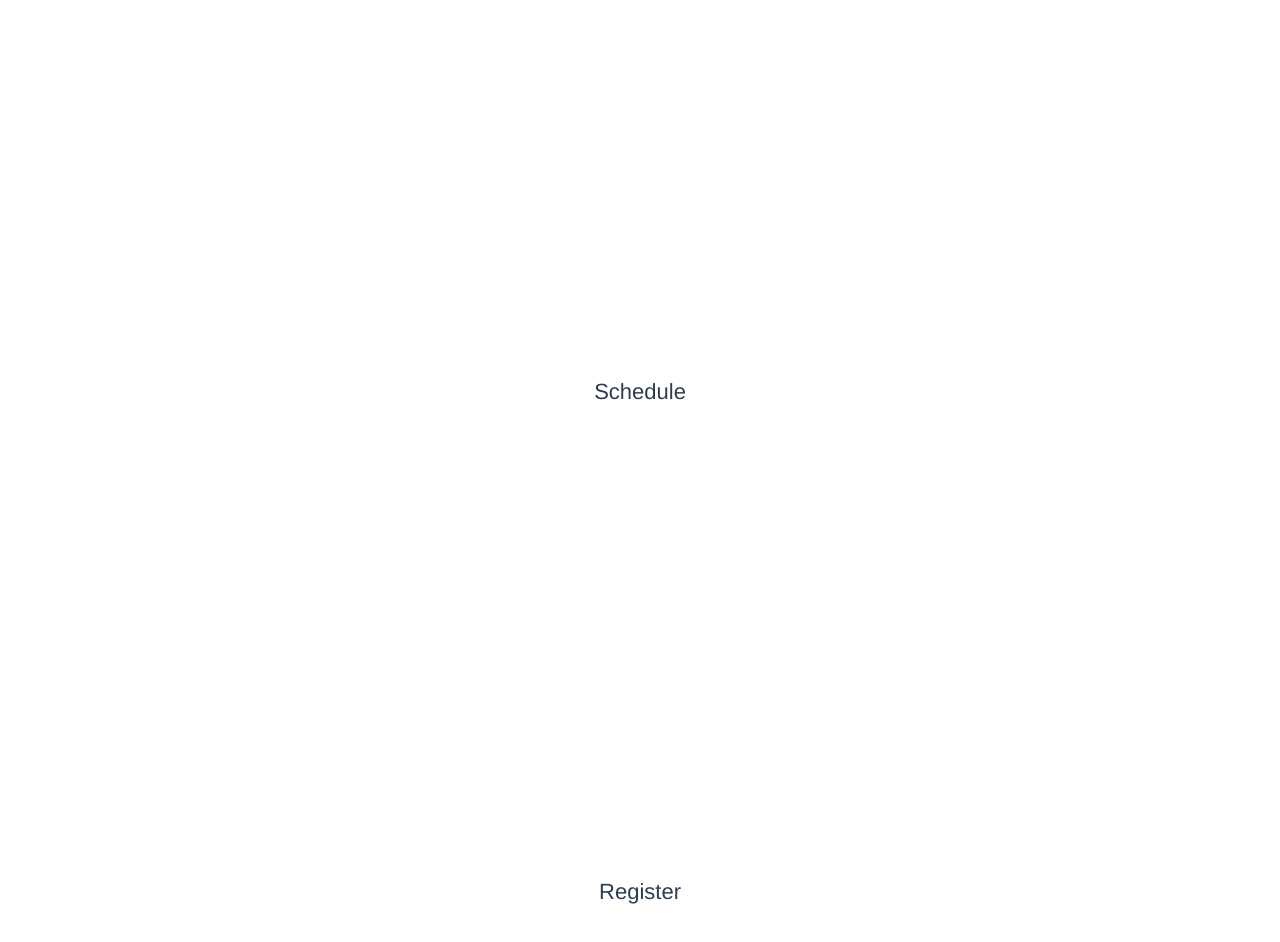
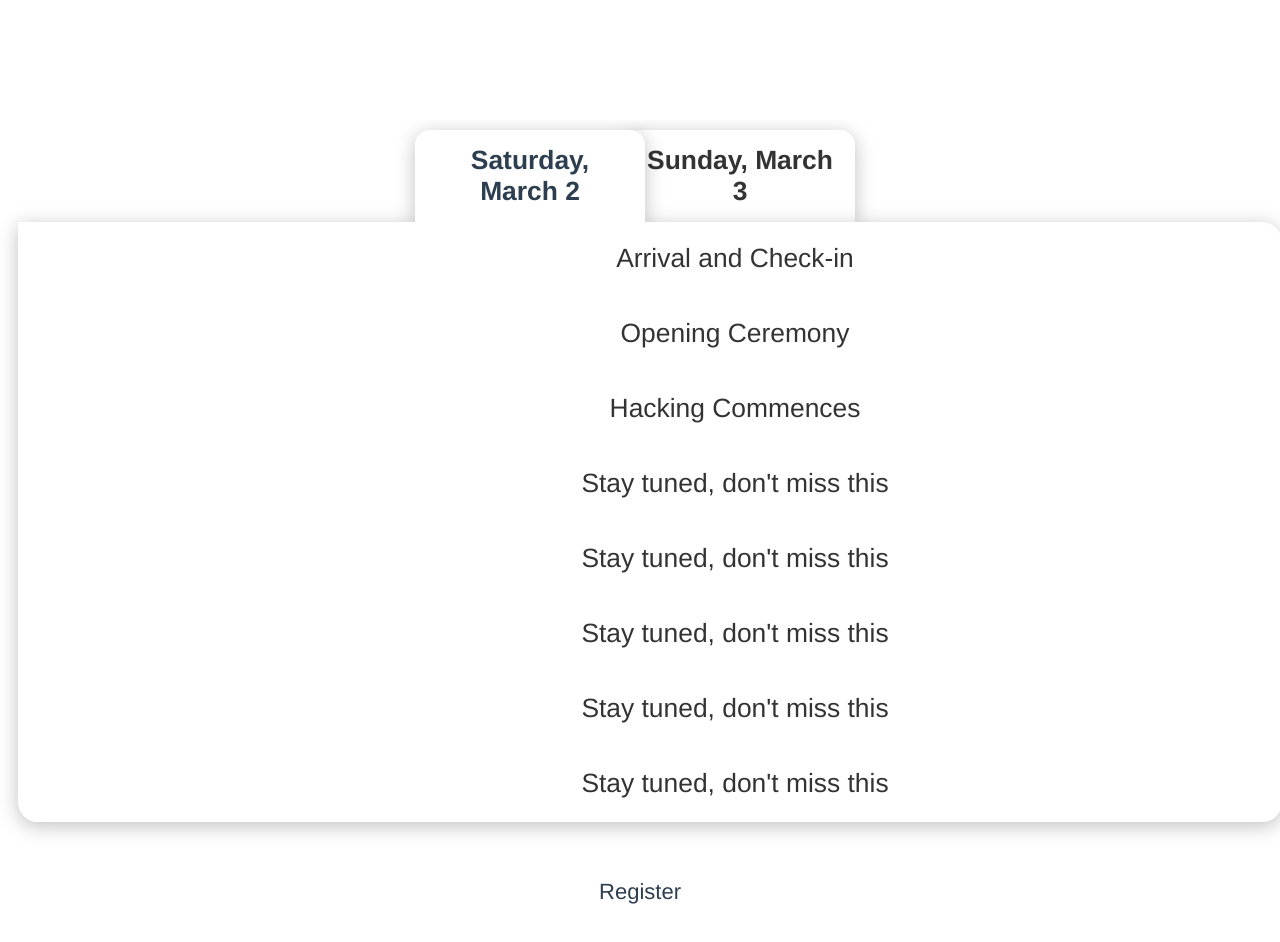
Before and after one commit to shsHacks/shs-hacks-2020, a Vue app: page / in a window 1280 px wide. Shown: the part 1120-2062 px from the top of the page. Built offline with nearby package versions, Linux system fonts and the light colour scheme.

Commit message:
nav bar sub functionality, schedule somewhat added

```diff
--- a/package.json
+++ b/package.json
@@ -9,6 +9,8 @@
   },
   "dependencies": {
     "core-js": "^3.4.4",
+    "node-sass": "^4.13.0",
+    "sass-loader": "^8.0.1",
     "vue": "^2.6.10"
   },
   "devDependencies": {
--- a/src/App.vue
+++ b/src/App.vue
@@ -23,7 +23,7 @@
         <p class = "centerme">Location</p>
       </div>
       <div id = "Schedule" class="filler">
-        <p class = "centerme">Schedule</p>
+        <schedule id ="schedule"/>
       </div>
       <div id = "Register" class="filler">
         <p class = "centerme">Register</p>
@@ -44,11 +44,11 @@
 
 <script>
 //import HelloWorld from './components/HelloWorld.vue'
-
+import Schedule from '@/sections/Schedule.vue';
 export default {
   name: 'app',
   components: {
-
+   Schedule
   //HelloWorld
   }
 }
@@ -61,6 +61,7 @@ function scrollFunction() {
     document.getElementById("my-menu").style.top = "-50px";
   }
 }
+
 </script>
 
 <style>
--- /dev/null
+++ b/src/components/SwitchByDevice.vue
@@ -0,0 +1,46 @@
+<template>
+  <div class="switch-by-device">
+    <div class="thing" :class="defaultThingClasses"><slot/></div>
+    <div class="thing mobile"><slot name="mobile"/></div>
+    <div class="thing tablet"><slot name="tablet"/></div>
+    <div class="thing desktop"><slot name="desktop"/></div>
+  </div>
+</template>
+
+<script>
+export default {
+  computed: {
+    defaultThingClasses() {
+      const classes = ['mobile', 'tablet', 'desktop'];
+
+      Object.keys(this.$slots).forEach(slotName => {
+        const index = classes.indexOf(slotName);
+        if (index > -1) {
+          classes.splice(index, 1); // remove that class
+        }
+      });
+
+      return classes;
+    }
+  }
+}
+</script>
+
+<style lang="sass" scoped>
+@import 'src/style.sass'
+.thing
+  display: none
+
+  &.mobile
+    +mobile
+      display: initial
+
+  &.tablet
+    +tablet
+      display: initial
+
+  &.desktop
+    +desktop
+      display: initial
+
+</style>
--- /dev/null
+++ b/src/data/schedule.json
@@ -0,0 +1,26 @@
+[
+    {
+      "date": "3/2/2019",
+      "events": [
+        { "start": "12:30PM", "end": "1:30PM", "text": "Arrival and Check-in" , "iam": 1},
+        { "start": "1:30PM", "end": "2:00PM", "text": "Opening Ceremony" , "iam": 2},
+        { "start": "2:00PM", "text": "Hacking Commences" },
+        { "start": "2:30PM", "end": "4:00PM", "text": "Stay tuned, don't miss this","iam": 3 },
+        { "start": "4:15PM", "end": "5:45PM", "text": "Stay tuned, don't miss this","iam": 4},
+        { "start": "6:00PM", "end": "7:00PM", "text": "Stay tuned, don't miss this","iam": 5 },
+        { "start": "8:00PM", "end": "9:00PM", "text": "Stay tuned, don't miss this", "iam": 6},
+        { "start": "9:15PM", "end": "10:45PM", "text": "Stay tuned, don't miss this","iam": 7 }
+      ]
+    },
+    {
+      "date": "3/3/2019",
+      "events": [
+        { "start": "12:00AM", "end": "1:30AM", "text": "Stay tuned, don't miss this","iam": 8 },
+        { "start": "3:00AM", "end": "4:00AM", "text": "Stay tuned, don't miss this" ,"iam": 9},
+        { "start": "9:00AM", "text": "Submission Deadline" ,"iam": 10},
+        { "start": "9:00AM", "end": "10:00AM", "text": "Stay tuned, don't miss this","iam": 11 },
+        { "start": "10:00AM", "end": "11:00AM", "text": "Stay tuned, don't miss this" ,"iam": 12},
+        { "start": "12:30PM", "end": "1:00PM", "text": "Awards Ceremony" ,"iam": 13}
+      ]
+    }
+  ]
--- /dev/null
+++ b/src/sections/Schedule.vue
@@ -0,0 +1,218 @@
+<template>
+    <div class="schedule" :style="{ '--color': color}">
+      <div class="tabs">
+        <div
+          class="tab"
+          v-for="(day, index) in schedule"
+          :class="{ selected: index === selectedDay }"
+          :style="getTabStyle(index)"
+          @click="selectedDay = index"
+          :key='day.date'>
+          <switch-by-device>
+            <span>{{ getDayString(day.date) }}</span>
+            <span slot="mobile">{{ getDayStringMobile(day.date) }}</span>
+          </switch-by-device>
+        </div>
+      </div>
+
+      <div class="card" :style="{ height: `${cardHeight}px` }">
+        <div class="time-background"/>
+
+        <div
+          class="event-container"
+          v-for="(day, index) in schedule"
+          :style="getEventContainerStyle(index)"
+          ref="events-container"
+          :key = "day.date">
+          <div class="event" v-for="event in day.events" :key = 'event.iam'>
+            <div class="time">
+              <div class="start" v-html="setSmallCaps(event.start)"/>
+              <div class="end" v-html="setSmallCaps(event.end)"/>
+            </div>
+            <div class="text">{{ event.text }}</div>
+          </div>
+        </div>
+      </div>
+    </div>
+
+</template>
+
+<script>
+
+import SwitchByDevice from "@/components/SwitchByDevice.vue";
+import schedule from '@/data/schedule.json';
+
+export default {
+  props: {
+    scroll: { type: Number, required: true },
+    color: { type: String, required: true },
+  },
+  data() {
+    return {
+      schedule,
+      selectedDay: 0,
+      cardHeight: 0,
+    }
+  },
+  mounted() {
+    this.setCardHeight();
+    window.addEventListener("load", () => this.setCardHeight());
+  },
+  methods: {
+    getTabStyle(index) {
+      // the selected tab gets the highest z-score of 11
+      // the remaining get lower z-scores as they are further from the selected one
+      const zIndex = (index === this.selectedDay) ? 11 : 10 - Math.abs(this.selectedDay - index);
+
+      return {
+        left: `${-20 * index}px`,
+        zIndex,
+      };
+    },
+    setCardHeight() {
+      this.cardHeight = this.$refs['events-container'][this.selectedDay].offsetHeight;
+    },
+    getEventContainerStyle(index) {
+      // const translatePercent = (index - this.selectedDay) * 100;
+      let translateAmount = 0;
+
+      if (this.$refs['events-container']) {
+        if (index < this.selectedDay) {
+          translateAmount = -this.$refs['events-container'][index].offsetHeight;
+        }
+        else {
+          for (let i = this.selectedDay; i < index; i++) {
+            translateAmount += this.$refs['events-container'][i].offsetHeight;
+          }
+        }
+      }
+      return {
+        transform: `translateY(${translateAmount}px)`,
+      };
+    },
+    setSmallCaps(timeString) {
+      const smallCapsStyle = 'style="font-size: .8em"';
+
+      if (timeString) {
+        return timeString
+          .replace(/AM/gi, `<span ${smallCapsStyle}>AM</span>`)
+          .replace(/PM/gi, `<span ${smallCapsStyle}>PM</span>`);
+      }
+
+      return '';
+    },
+    getDayString(dateString) {
+      return new Date(dateString).toLocaleDateString('en-US', { weekday: 'long', month: 'long', day: 'numeric' });
+    },
+    getDayStringMobile(dateString) {
+      return new Date(dateString).toLocaleDateString('en-US', { weekday: 'long' });
+    }
+  },
+  watch: {
+    selectedDay() {
+      this.setCardHeight();
+    }
+  },
+  components: {  SwitchByDevice },
+}
+</script>
+
+<style lang="sass" scoped>
+@import 'src/style.sass'
+
+.schedule
+  .tabs
+    overflow: auto
+    padding-top: 10px
+    padding-left: 10px
+    +mobile
+      width: calc(100% + 20px) // +20px is to compensate for the shifted tab
+
+    .tab
+      display: inline-block
+      +shadow-alt
+      padding: 15px
+      border-top-right-radius: 15px
+      border-top-left-radius: 15px
+      width: 200px
+      text-align: center
+      position: relative
+      background-color: white
+      font-size: 1.2em
+      font-weight: bold
+      cursor: pointer
+      color: rgba(0, 0, 0, 0.8)
+      transition: color .3s
+      &.selected
+        color: var(--color)
+        cursor: default
+      &:hover
+        color: var(--color)
+
+      +mobile
+        width: 110px
+        padding: 15px 10px
+
+  .card
+    --time-width: 150px
+    margin-left: 10px // must equal the padding-left of .tabs
+    width: 100%
+    +shadow-alt
+    z-index: 10
+    position: relative
+    background-color: white
+    overflow: hidden
+    border-radius: 0 20px 20px 20px
+    transition: height .2s
+    +mobile
+      --time-width: 100px
+
+    .time-background
+      position: absolute
+      top: 0
+      left: 0
+      width: var(--time-width)
+      height: 100%
+      background-color: var(--color)
+
+    .event-container
+      position: absolute
+      top: 0
+      left: 0
+      width: 100%
+      transition: transform .4s
+
+      .event
+        height: 75px
+        display: flex
+        align-items: center
+        border-bottom: white solid;
+        box-sizing: border-box;
+
+        .time
+          display: inline-block
+          width: var(--time-width)
+          text-align: right
+          font-size: 1.1em
+          font-weight: bold
+          color: white
+          box-sizing: border-box
+          padding-right: 15px
+          +mobile
+            padding-right: 10px
+
+          div
+            margin: 5px 0
+
+        .text
+          display: inline-block
+          font-size: 1.2em
+          width: calc(100% - var(--time-width))
+          padding-left: 20px
+          box-sizing: border-box
+          color: rgba(0, 0, 0, 0.8)
+          +mobile
+            padding-left: 10px
+
+
+</style>
--- /dev/null
+++ b/src/style.sass
@@ -0,0 +1,27 @@
+@import url('https://fonts.googleapis.com/css?family=Nunito:400,700')
+
+=shadow
+  box-shadow: 0px 2px 4px -1px rgba(0, 0, 0, 0.2), 0px 4px 5px 0px rgba(0, 0, 0, 0.14), 0px 1px 10px 0px rgba(0, 0, 0, 0.12)
+
+=shadow-alt
+  box-shadow: 0 4px 20px 0px rgba(0, 0, 0, 0.25)
+
+
+$tablet-width: 768px
+$desktop-width: 1024px
+
+=mobile
+  @media (max-width: #{$tablet-width - .1px})
+    @content
+
+=tablet
+  @media (min-width: #{$tablet-width}) and (max-width: #{$desktop-width - .1px})
+    @content
+
+=mobile-and-tablet
+  @media (max-width: #{$desktop-width - .1px})
+    @content
+
+=desktop
+  @media (min-width: #{$desktop-width})
+    @content
```
Also changed, not shown: 1 other file (tests, documents, lock files or other folders).
